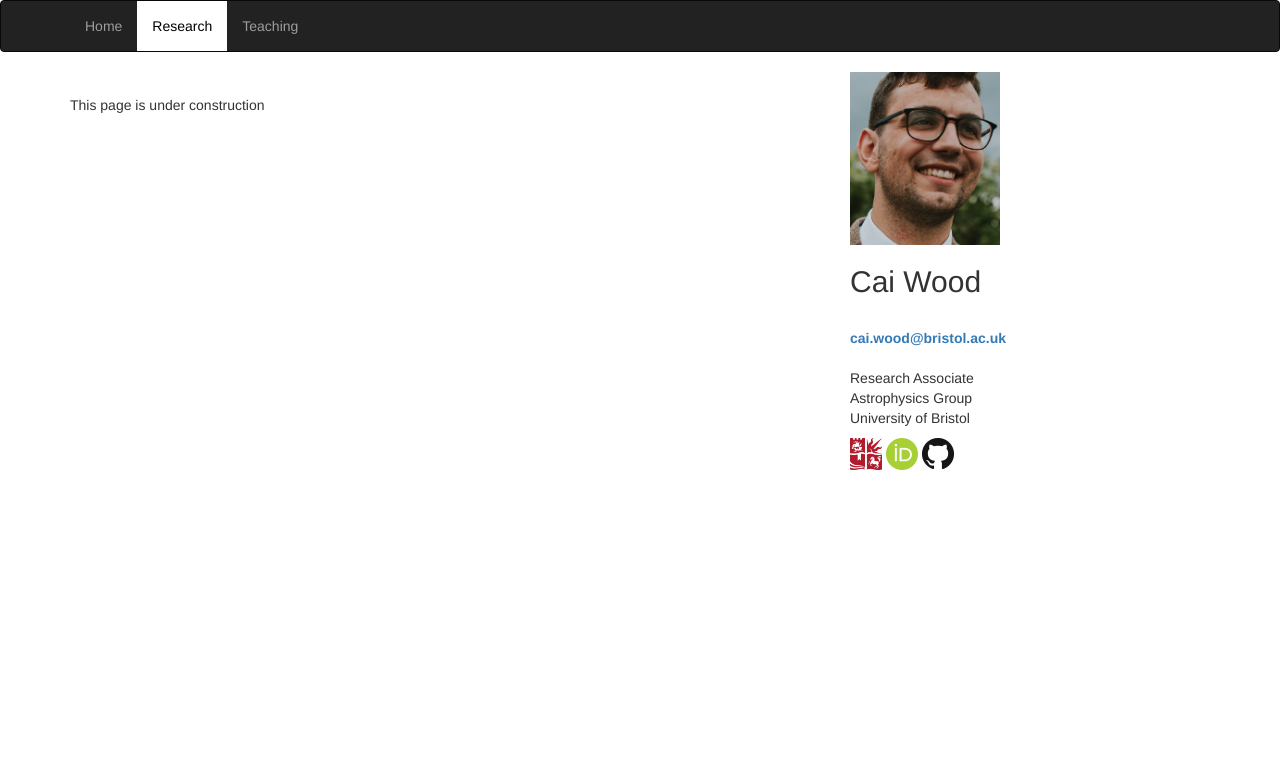
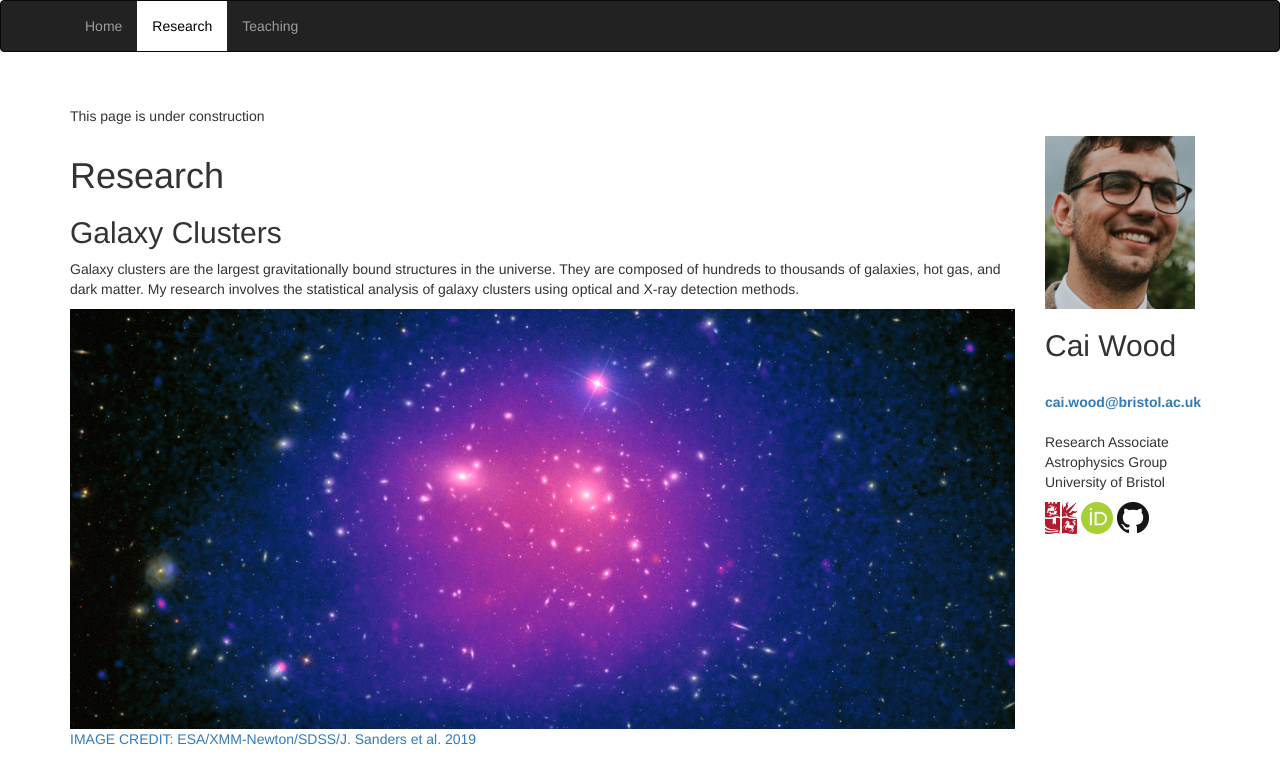
Before and after one commit to woodcai/woodcai.github.io, a plain HTML site: page research.html in a window 1280 px wide. Drawn offline with nearby package versions, Linux system fonts and the light colour scheme.

Commit message:
chore: Update research page with content and styling Included galaxy cluster image and brief statement

```diff
--- a/research.html
+++ b/research.html
@@ -27,19 +27,28 @@
 
     <!-- Main page -->
     <div class="container">
+        <div style="margin-top:3%; text-align:left;">
+            <p>
+                This page is under construction
+            </p>
+
+        </div>
         <!-- Divide into two -->
         <div class="row">
 
             <!-- Right side: tiles describing research-->
-            <div class="col-md-8" >
+            <div class="col-md-10" >
 
+                <h1>Research</h1>
 
-                <div style="margin-top:3%; text-align:left;">
-                    <p>
-                        This page is under construction
-                    </p>
+                <h2>Galaxy Clusters</h2>
+                <p>
+                    Galaxy clusters are the largest gravitationally bound structures in the universe. They are composed of hundreds to thousands of galaxies, hot gas, and dark matter.
+                    My research involves the statistical analysis of galaxy clusters using optical and X-ray detection methods.
+                </p>
+                <img class="img-responsive" src="Pictures/cropped_x-ray_Optical_Coma_galaxy_cluster.png" alt="Card image">
+                      <p><a href="https://www.esa.int/ESA_Multimedia/Images/2020/01/X-ray_and_optical_view_of_the_Coma_galaxy_cluster">IMAGE CREDIT: ESA/XMM-Newton/SDSS/J. Sanders et al. 2019</a></p>
 
-                </div>
 
 
             </div>
```
Also changed, not shown: Pictures/cropped_x-ray_Optical_Coma_galaxy_cluster.png (added).
